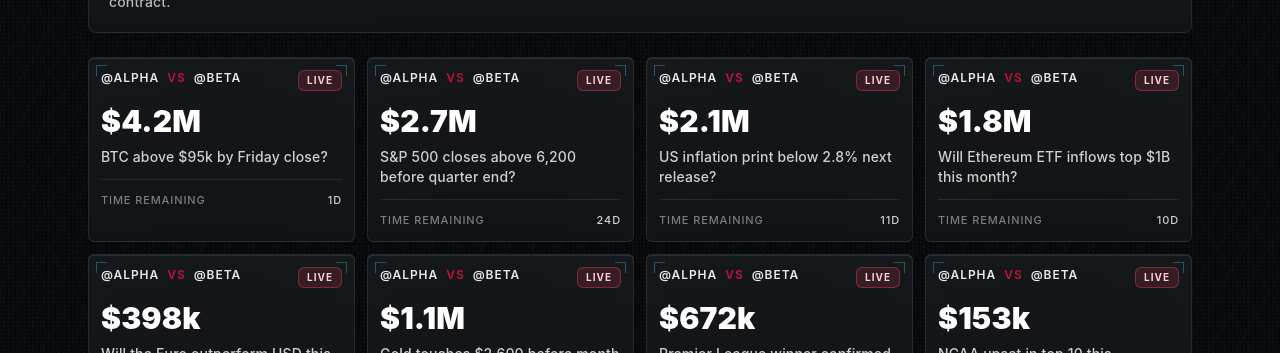
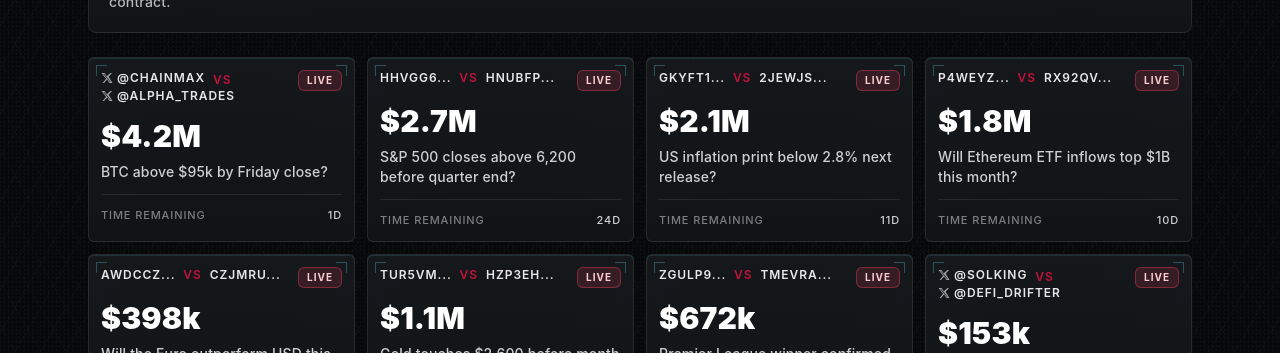
Before and after one commit to LiqFund/wannabet, a Next.js app: page / in a window 1280 px wide. Shown: the part 371-724 px from the top of the page. Built offline with nearby package versions, Linux system fonts and the light colour scheme; no server answers.

Commit message:
Randomize homepage bet card participants

```diff
--- a/app/page.tsx
+++ b/app/page.tsx
@@ -5,6 +5,8 @@
   volume: string;
   closes: string;
 };
+
+type ParticipantType = 'sol' | 'x';
 
 const primaryCategories = ['Crypto', 'Finance', 'Sports'];
 
@@ -73,7 +75,66 @@
   }
 ];
 
+const base58Chars = 'ABCDEFGHJKLMNPQRSTUVWXYZabcdefghijkmnopqrstuvwxyz123456789';
+
+const mockXUsernames = [
+  'solking',
+  'alpha_trades',
+  'nftwizard',
+  'chainmax',
+  'defi_drifter',
+  'mintoracle',
+  'blockrunner',
+  'satstacker',
+  'onchainpulse',
+  'tokenpilot',
+  'sol_scout',
+  'ledgerlane',
+  'cryptonova',
+  'dex_hunter',
+  'nodewatch',
+  'vaultvision',
+  'yieldcaptain',
+  'alphaorbit',
+  'marketmancer',
+  'oracle_ops',
+  'betbyte',
+  'liquidlark',
+  'chaintempo',
+  'signalforge'
+];
+
+function generateShortSolAddress() {
+  return `${Array.from({ length: 6 }, () => base58Chars[Math.floor(Math.random() * base58Chars.length)]).join('')}...`;
+}
+
+function getRandomXUsername() {
+  return `@${mockXUsernames[Math.floor(Math.random() * mockXUsernames.length)]}`;
+}
+
+function getRandomParticipant(): ParticipantType {
+  return Math.random() < 0.5 ? 'sol' : 'x';
+}
+
+function XIcon() {
+  return (
+    <svg aria-hidden="true" viewBox="0 0 24 24" className="h-3 w-3 fill-current text-white/60">
+      <path d="M18.9 2H22l-6.77 7.74L23 22h-6.07l-4.76-6.98L6.05 22H3l7.24-8.28L1 2h6.2l4.31 6.39L18.9 2Zm-1.07 18h1.69L6.3 3.9H4.5L17.83 20Z" />
+    </svg>
+  );
+}
+
 export default function HomePage() {
+  const marketCards = markets.map((market) => {
+    const participantType = getRandomParticipant();
+    return {
+      market,
+      participantType,
+      left: participantType === 'sol' ? generateShortSolAddress() : getRandomXUsername(),
+      right: participantType === 'sol' ? generateShortSolAddress() : getRandomXUsername()
+    };
+  });
+
   return (
     <div className="space-y-6">
       <section className="hud-panel overflow-hidden rounded-xl border border-white/10 bg-panel p-3 md:p-4">
@@ -123,11 +184,27 @@
       </section>
 
       <section className="grid gap-3 sm:grid-cols-2 xl:grid-cols-4">
-        {markets.map((market) => (
+        {marketCards.map(({ market, participantType, left, right }) => (
           <article key={market.title} className="hud-card rounded-md border border-white/10 bg-panel p-3">
             <div className="flex items-start justify-between gap-2">
               <p className="text-xs font-semibold uppercase tracking-[0.08em] text-white/90">
-                @ALPHA <span className="mx-1 text-rose-700">VS</span> @BETA
+                {participantType === 'sol' ? (
+                  <>
+                    {left} <span className="mx-1 text-rose-700">VS</span> {right}
+                  </>
+                ) : (
+                  <>
+                    <span className="inline-flex items-center gap-1 align-baseline">
+                      <XIcon />
+                      <span>{left}</span>
+                    </span>{' '}
+                    <span className="mx-1 text-rose-700">VS</span>{' '}
+                    <span className="inline-flex items-center gap-1 align-baseline">
+                      <XIcon />
+                      <span>{right}</span>
+                    </span>
+                  </>
+                )}
               </p>
               <span className="rounded-md border border-rose-500/40 bg-rose-500/15 px-2 py-0.5 text-[10px] font-bold uppercase tracking-[0.1em] text-rose-200">LIVE</span>
             </div>
```
